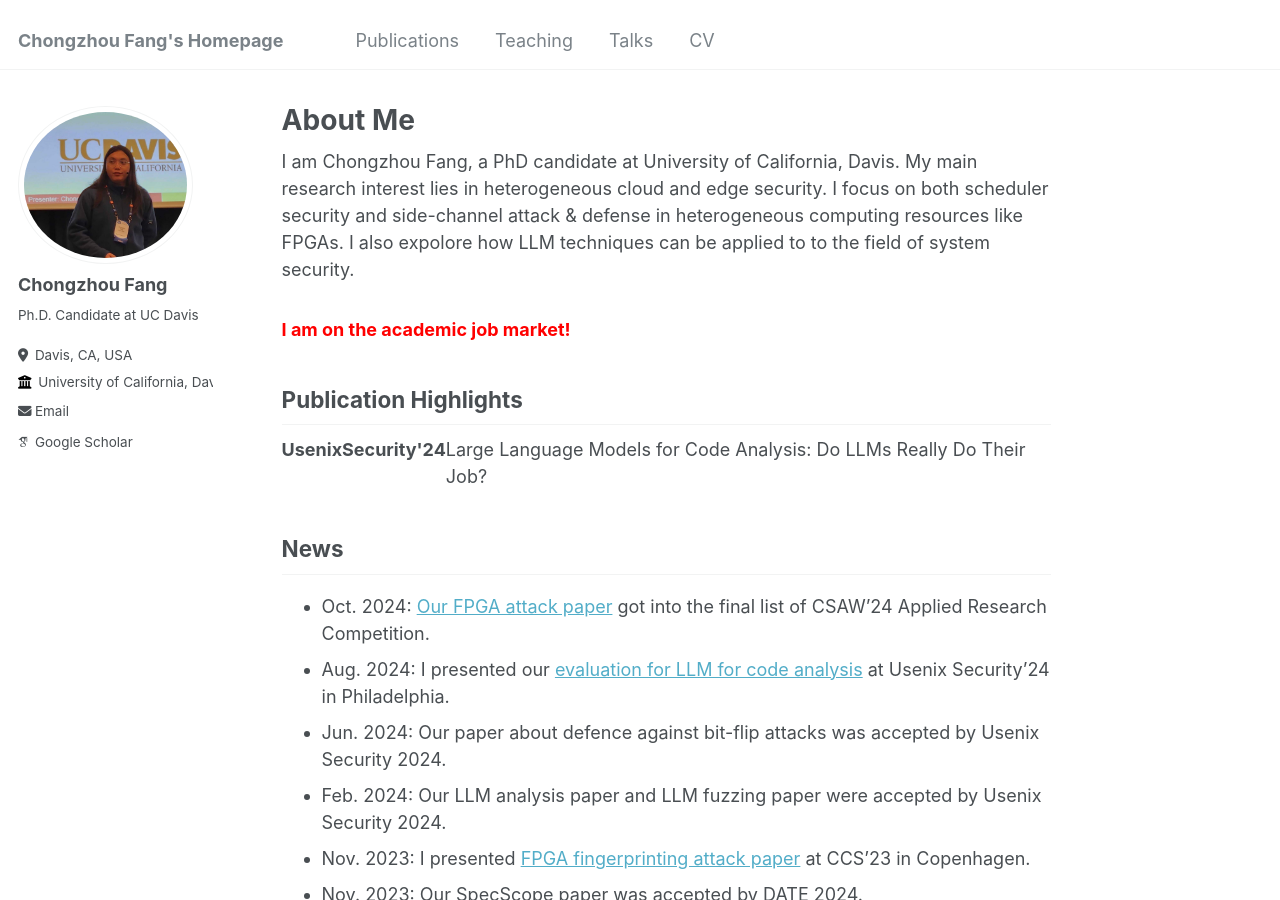
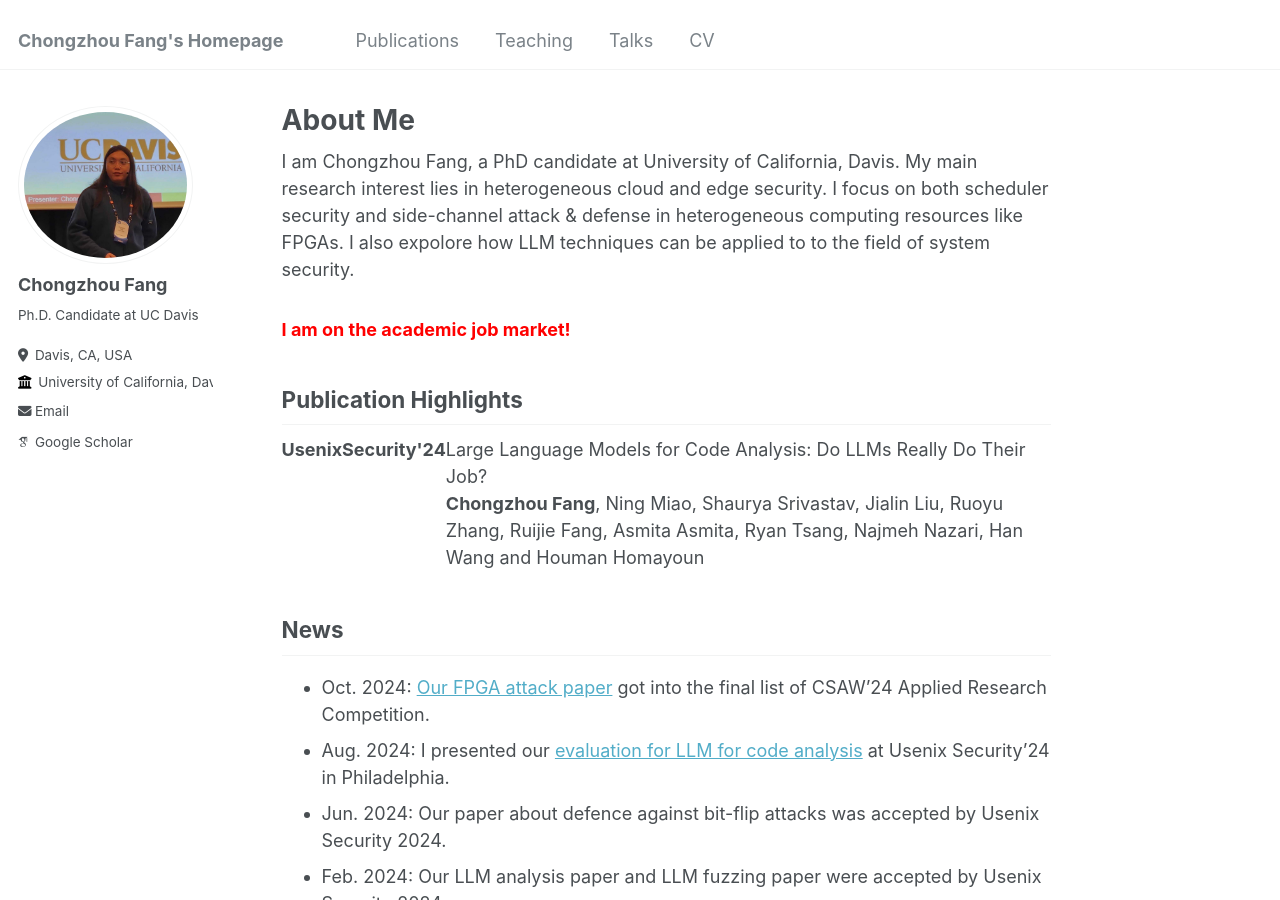
Before and after one commit to ChongzhouFang/ChongzhouFang.github.io, a Jekyll site: the page built from _pages/about.md, in a window 1280 px wide and 900 px high. Built offline with Jekyll 4.4.1, drawn with Linux system fonts in a browser that asks for light colours; some web fonts are replaced.

Commit message:
change about.md

```diff
--- a/_pages/about.md
+++ b/_pages/about.md
@@ -14,7 +14,10 @@
 ## Publication Highlights
 <div style="display: flex; justify-content: space-between;">
   <div><strong>UsenixSecurity'24</strong></div>
-  <div>Large Language Models for Code Analysis: Do LLMs Really Do Their Job?</div>
+  <div>
+    Large Language Models for Code Analysis: Do LLMs Really Do Their Job?
+    <br><b>Chongzhou Fang</b>, Ning Miao, Shaurya Srivastav, Jialin Liu, Ruoyu Zhang, Ruijie Fang, Asmita Asmita, Ryan Tsang, Najmeh Nazari, Han Wang and Houman Homayoun
+  </div>
 </div>
 
 ## News
```
Also changed, not shown: _publications/ccs2023.md (+1 -1 lines).
